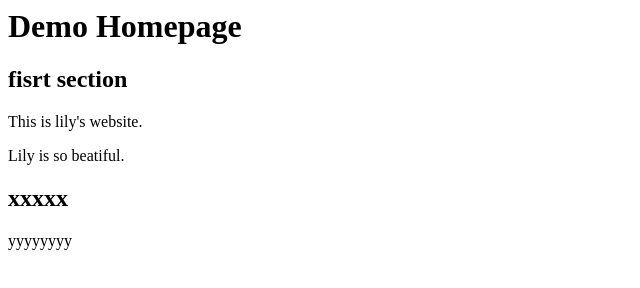
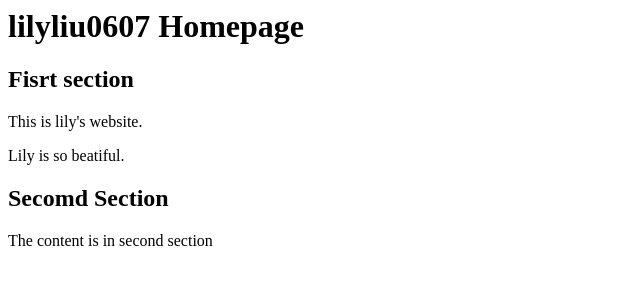
Before and after one commit to xiaohan67/lilyliu0607.github.io, a plain HTML site: page index.html in a window 1280 px wide. Shown: the whole page, without its empty margins (0-640 px from the left). Drawn offline with Linux system fonts and the light colour scheme.

Commit message:
Update index.html

```diff
--- a/index.html
+++ b/index.html
@@ -1,11 +1,11 @@
-<h1> Demo Homepage </h1>
+<h1> lilyliu0607 Homepage </h1>
 
-<h2> fisrt section </h2>
+<h2> Fisrt section </h2>
 
 <p> This is lily's website. </p>
 
 <P> Lily is so beatiful. </p>
 
-<h2> xxxxx </h2>
+<h2> Secomd Section </h2>
 
-<p> yyyyyyyy </p>
+<p> The content is in second section </p>
```
